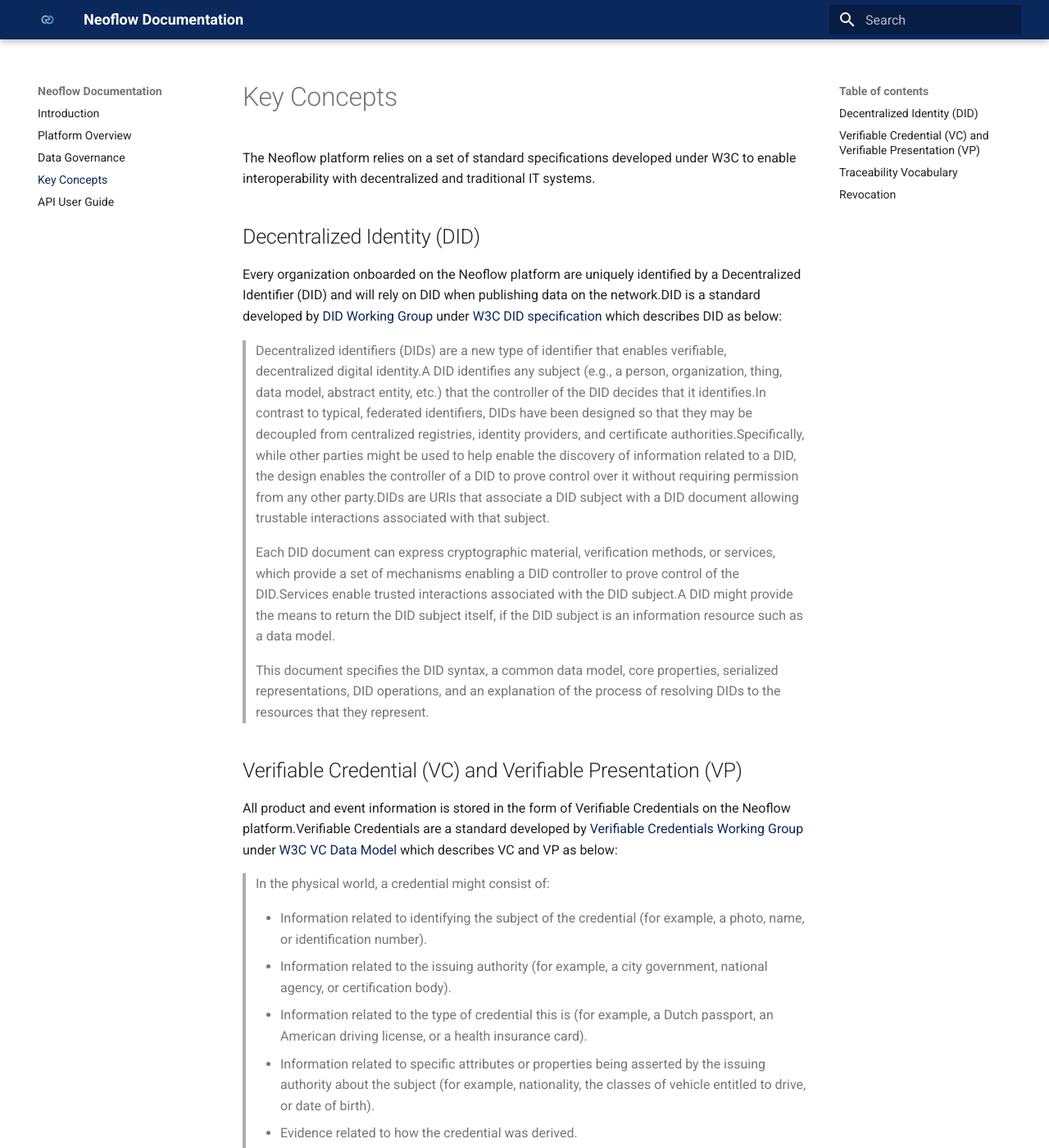
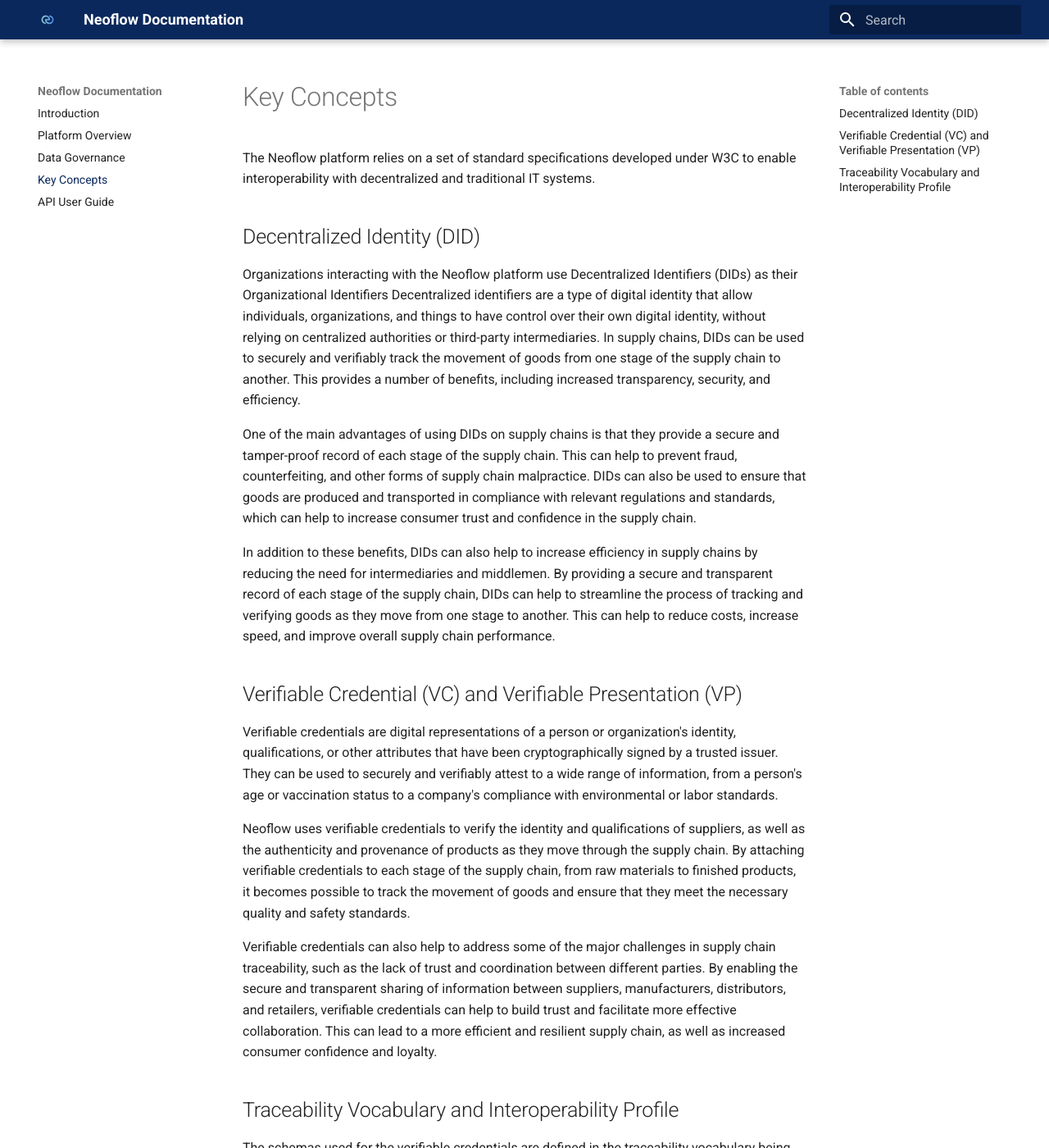
Before and after one commit to armen-mavennet/neoflow-docs-1, an MkDocs documentation site: the page built from docs/key-concepts.md, in a window 1280 px wide and 1400 px high. Shown: the whole window at 82% size. Built offline with MkDocs 1.6.1 and Material for MkDocs 9.7.7, drawn with Linux system fonts in a browser that asks for light colours; some of the changed text lies outside the part shown.

Commit message:
update key-concepts explainer

```diff
--- a/docs/key-concepts.md
+++ b/docs/key-concepts.md
@@ -4,45 +4,22 @@
 
 ## Decentralized Identity (DID)
 
-Every organization onboarded on the Neoflow platform are uniquely identified by a Decentralized Identifier (DID) and will rely on DID when publishing data on the network.DID is a standard developed by [DID Working Group](https://www.w3.org/2019/did-wg/) under [W3C DID specification](https://www.w3.org/TR/did-core) which describes DID as below:
+Organizations interacting with the Neoflow platform use Decentralized Identifiers (DIDs) as their Organizational Identifiers Decentralized identifiers  are a type of digital identity that allow individuals, organizations, and things to have control over their own digital identity, without relying on centralized authorities or third-party intermediaries. In supply chains, DIDs can be used to securely and verifiably track the movement of goods from one stage of the supply chain to another. This provides a number of benefits, including increased transparency, security, and efficiency.
 
-> Decentralized identifiers (DIDs) are a new type of identifier that enables verifiable, decentralized digital identity.A DID identifies any subject (e.g., a person, organization, thing, data model, abstract entity, etc.) that the controller of the DID decides that it identifies.In contrast to typical, federated identifiers, DIDs have been designed so that they may be decoupled from centralized registries, identity providers, and certificate authorities.Specifically, while other parties might be used to help enable the discovery of information related to a DID, the design enables the controller of a DID to prove control over it without requiring permission from any other party.DIDs are URIs that associate a DID subject with a DID document allowing trustable interactions associated with that subject.
->
-> Each DID document can express cryptographic material, verification methods, or services, which provide a set of mechanisms enabling a DID controller to prove control of the DID.Services enable trusted interactions associated with the DID subject.A DID might provide the means to return the DID subject itself, if the DID subject is an information resource such as a data model.
->
-> This document specifies the DID syntax, a common data model, core properties, serialized representations, DID operations, and an explanation of the process of resolving DIDs to the resources that they represent.
+One of the main advantages of using DIDs on supply chains is that they provide a secure and tamper-proof record of each stage of the supply chain. This can help to prevent fraud, counterfeiting, and other forms of supply chain malpractice. DIDs can also be used to ensure that goods are produced and transported in compliance with relevant regulations and standards, which can help to increase consumer trust and confidence in the supply chain.
+
+In addition to these benefits, DIDs can also help to increase efficiency in supply chains by reducing the need for intermediaries and middlemen. By providing a secure and transparent record of each stage of the supply chain, DIDs can help to streamline the process of tracking and verifying goods as they move from one stage to another. This can help to reduce costs, increase speed, and improve overall supply chain performance.
 
 ## Verifiable Credential (VC) and Verifiable Presentation (VP)
 
-All product and event information is stored in the form of Verifiable Credentials on the Neoflow platform.Verifiable Credentials are a standard developed by [Verifiable Credentials Working Group](https://www.w3.org/2017/vc/WG/) under [W3C VC Data Model](https://www.w3.org/TR/vc-data-model) which describes VC and VP as below:
+Verifiable credentials are digital representations of a person or organization's identity, qualifications, or other attributes that have been cryptographically signed by a trusted issuer. They can be used to securely and verifiably attest to a wide range of information, from a person's age or vaccination status to a company's compliance with environmental or labor standards.
 
->In the physical world, a credential might consist of:
->
-> - Information related to identifying the subject of the credential (for example, a photo, name, or identification number).
-> - Information related to the issuing authority (for example, a city government, national agency, or certification body).
->
-> - Information related to the type of credential this is (for example, a Dutch passport, an American driving license, or a health insurance card).
->
-> - Information related to specific attributes or properties being asserted by the issuing authority about the subject (for example, nationality, the classes of vehicle entitled to drive, or date of birth).
->
-> - Evidence related to how the credential was derived.
->
-> - Information related to constraints on the credential (for example, expiration date, or terms of use).
->
->A verifiable credential can represent all of the same information that a physical credential represents.The addition of technologies, such as digital signatures, makes verifiable credentials more tamper-evident and more trustworthy than their physical counterparts.
->
->Data derived from one or more verifiable credentials, issued by one or more issuers, that is shared with a specific verifier.A verifiable presentation is a tamper-evident presentation encoded in such a way that authorship of the data can be trusted after a process of cryptographic verification.Certain types of verifiable presentations might contain data that is synthesized from, but do not contain, the original verifiable credentials (for example, zero-knowledge proofs).
->
->Holders of verifiable credentials can generate verifiable presentations and then share these verifiable presentations with verifiers to prove they possess verifiable credentials with certain characteristics.
->
->Both verifiable credentials and verifiable presentations can be transmitted rapidly, making them more convenient than their physical counterparts when trying to establish trust at a distance.
+Neoflow uses verifiable credentials to verify the identity and qualifications of suppliers, as well as the authenticity and provenance of products as they move through the supply chain. By attaching verifiable credentials to each stage of the supply chain, from raw materials to finished products, it becomes possible to track the movement of goods and ensure that they meet the necessary quality and safety standards.
 
-Neoflow uses [W3C-CCG Traceability Interop profile](https://w3c-ccg.github.io/traceability-interop/draft/) - as an interoperable API specification for issuing, transmitting and verifying the VCs.
+Verifiable credentials can also help to address some of the major challenges in supply chain traceability, such as the lack of trust and coordination between different parties. By enabling the secure and transparent sharing of information between suppliers, manufacturers, distributors, and retailers, verifiable credentials can help to build trust and facilitate more effective collaboration. This can lead to a more efficient and resilient supply chain, as well as increased consumer confidence and loyalty.
 
-## Traceability Vocabulary
+## Traceability Vocabulary and Interoperability Profile
 
-The schemas used for the verifiable credentials are the common traceability vocabulary being developed under [W3C-CCG Traceability Vocabulary](https://w3c-ccg.github.io/traceability-vocab/).The vocabularies for relevant value chain documents, such as [crude oil](https://w3c-ccg.github.io/traceability-vocab/#CrudeOilProduct) and [natural gas](https://w3c-ccg.github.io/traceability-vocab/#NaturalGasProduct) certificates of origin, [delivery tickets](https://w3c-ccg.github.io/traceability-vocab/#OGBillOfLading), inspection reports and [in-bonds](https://w3c-ccg.github.io/traceability-vocab/#Inbond) are fully supported on the platform.This enables the platform to be interoperable with the vendors in the value chain using the former mentioned standards.
+The schemas used for the verifiable credentials are defined in the traceability vocabulary being developed under [W3C-CCG Traceability Vocabulary](https://w3c-ccg.github.io/traceability-vocab/).The vocabularies for relevant value chain documents, such as [crude oil](https://w3c-ccg.github.io/traceability-vocab/#CrudeOilProduct) and [natural gas](https://w3c-ccg.github.io/traceability-vocab/#NaturalGasProduct) certificates of origin, [delivery tickets](https://w3c-ccg.github.io/traceability-vocab/#OGBillOfLading), inspection reports and events are fully supported on the platform.
 
-## Revocation
-
-Revocation means invalidating the status of a verifiable credential by its issuer.If the VC is revoked the information stored in a VC is considered to be invalid.Neoflow is able to support VC revocation based on the [W3C-CCG Status List 2021](https://w3c-ccg.github.io/vc-status-list-2021/) specification.
+Neoflow uses the [W3C-CCG Traceability Interop profile](https://w3c-ccg.github.io/traceability-interop/draft/) - as an interoperable API specification for issuing, transmitting and verifying the Verifiable Credentials.
```
